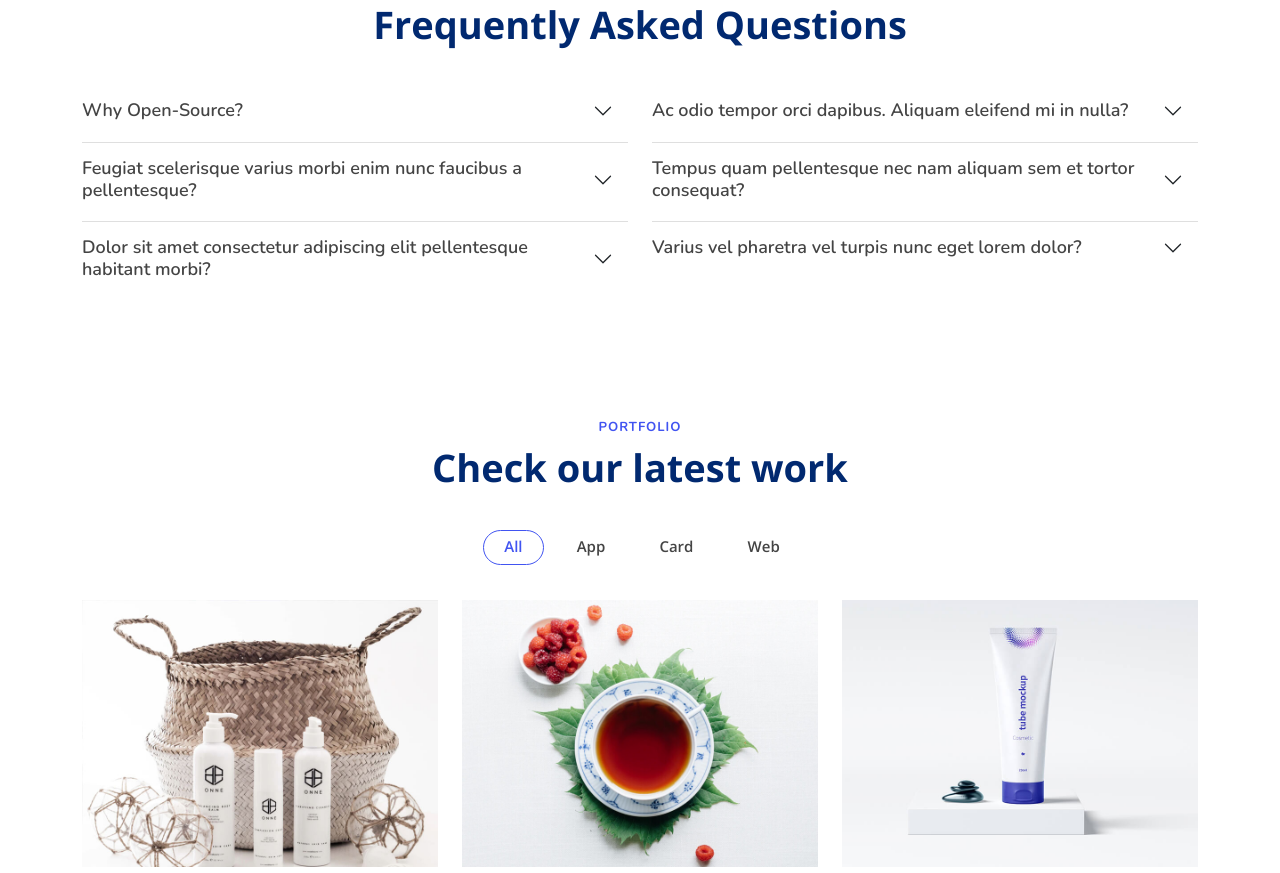
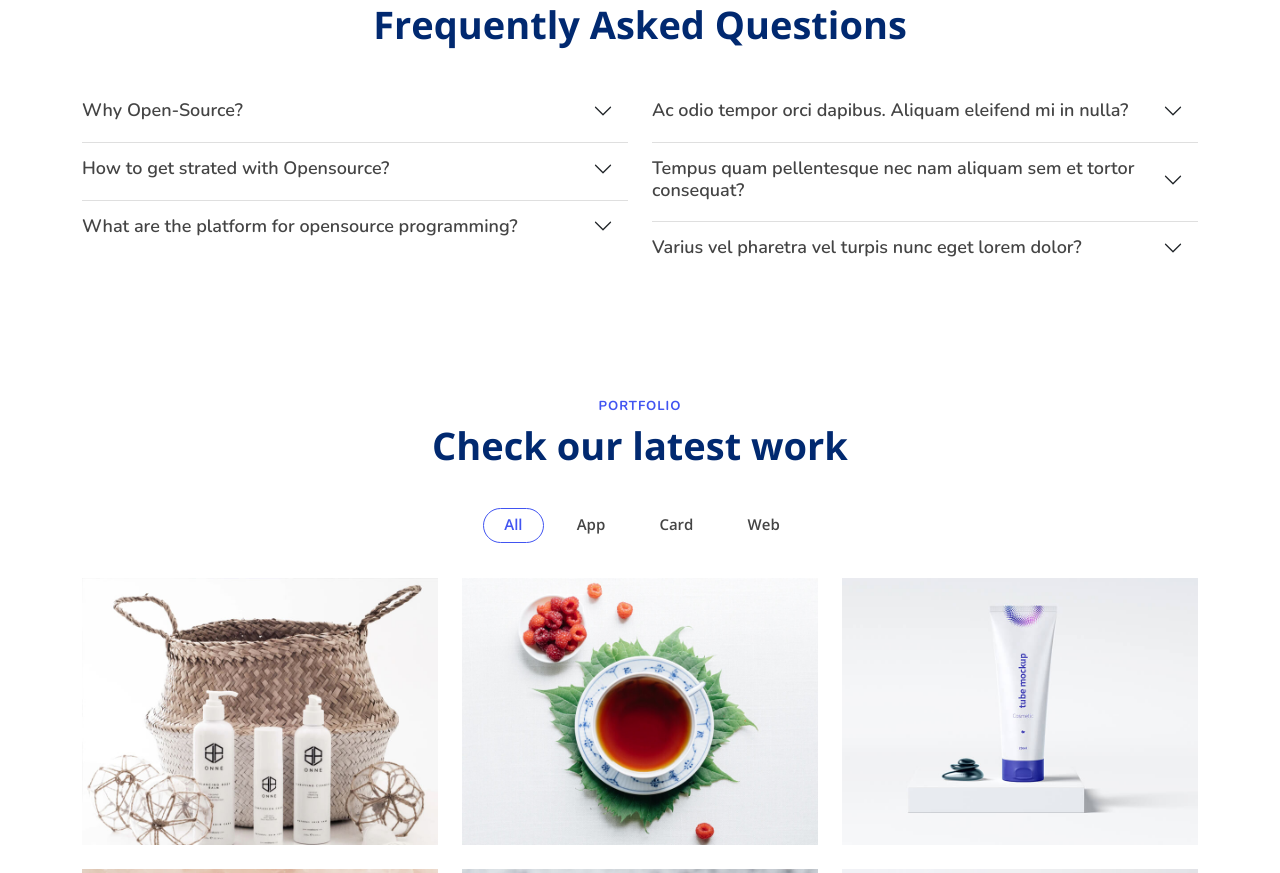
Before and after one commit to Binary-Coders/Binary-Coder-Website, a plain HTML site: page index.html in a window 1280 px wide. Shown: the part 6248-7121 px from the top of the page. Drawn offline with nearby package versions, Linux system fonts and the light colour scheme.

Commit message:
Minor changes to FAQ questions

```diff
--- a/index.html
+++ b/index.html
@@ -620,7 +620,7 @@
               <div class="accordion-item">
                 <h2 class="accordion-header">
                   <button class="accordion-button collapsed" type="button" data-bs-toggle="collapse" data-bs-target="#faq-content-2">
-                    Feugiat scelerisque varius morbi enim nunc faucibus a pellentesque?
+                    How to get strated with Opensource?
                   </button>
                 </h2>
                 <div id="faq-content-2" class="accordion-collapse collapse" data-bs-parent="#faqlist1">
@@ -633,7 +633,7 @@
               <div class="accordion-item">
                 <h2 class="accordion-header">
                   <button class="accordion-button collapsed" type="button" data-bs-toggle="collapse" data-bs-target="#faq-content-3">
-                    Dolor sit amet consectetur adipiscing elit pellentesque habitant morbi?
+                    What are the platform for opensource programming?
                   </button>
                 </h2>
                 <div id="faq-content-3" class="accordion-collapse collapse" data-bs-parent="#faqlist1">
```
